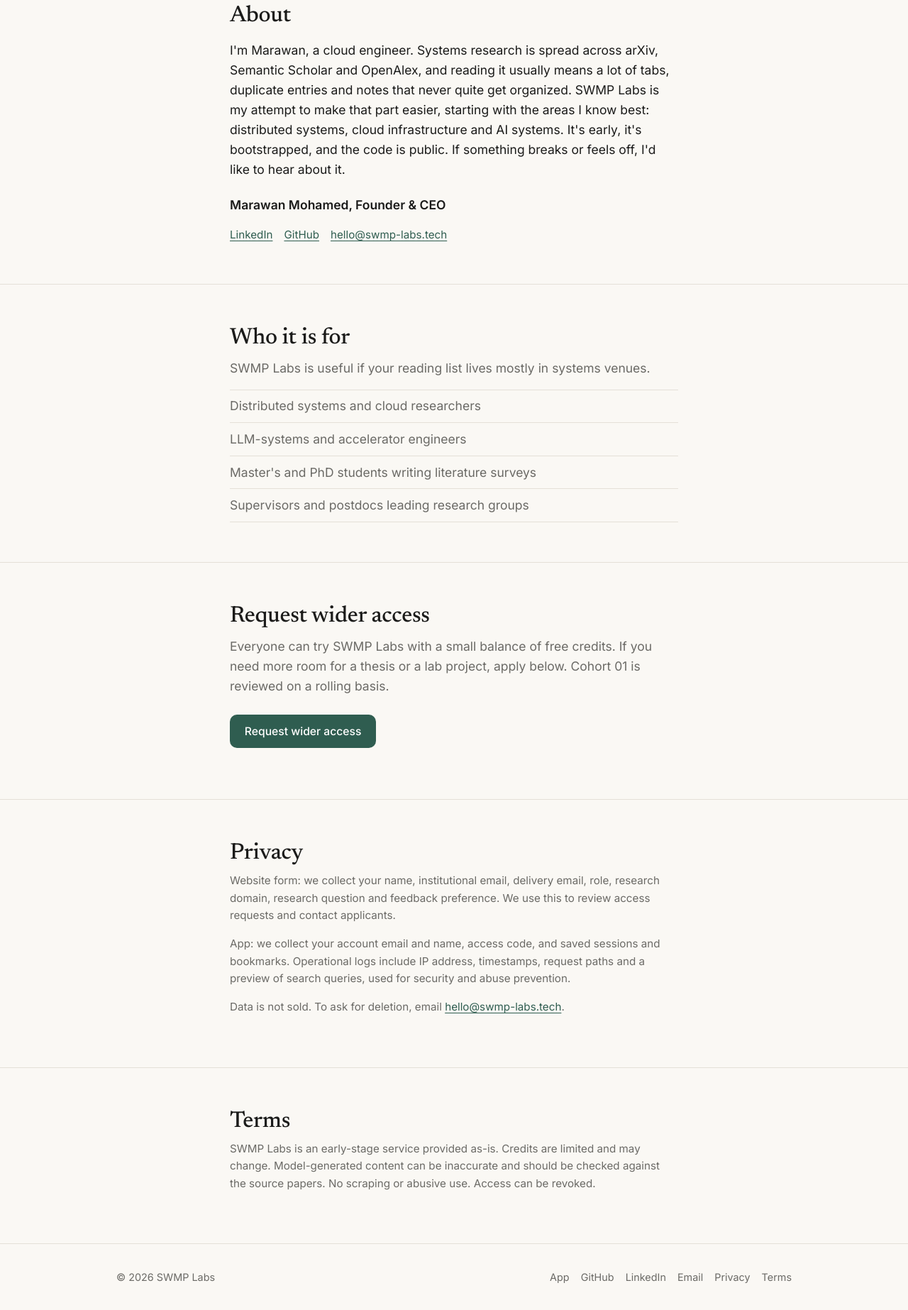
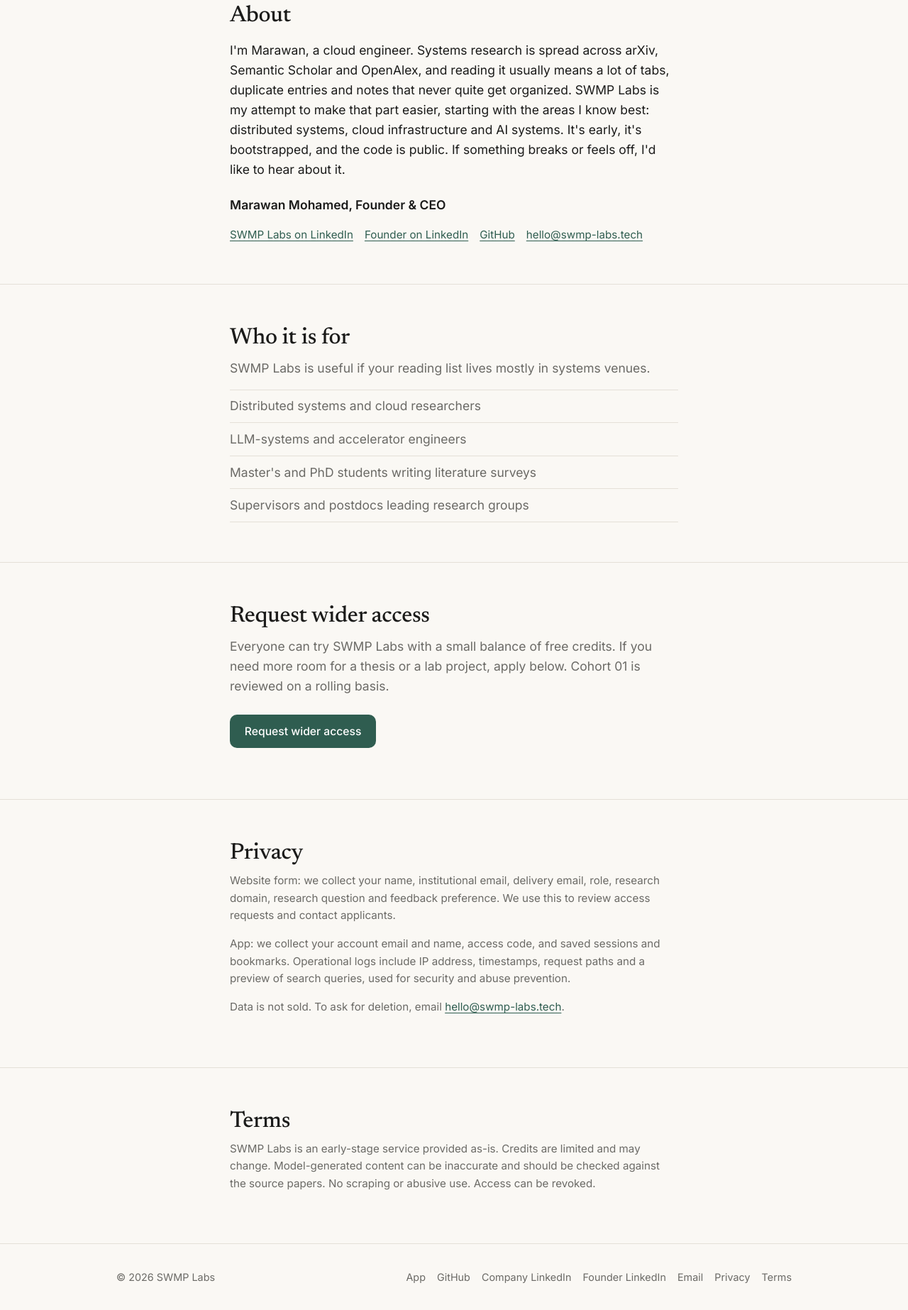
Before and after one commit to marawan090/axiom-landing-page, a website: page index.html in a window 1280 px wide. Shown: the part 4433-6279 px from the top of the page at 71% size. Drawn offline with Linux system fonts and the light colour scheme.

Commit message:
feat(site): add company LinkedIn link

```diff
--- a/index.html
+++ b/index.html
@@ -36,6 +36,7 @@
       "name": "Marawan Mohamed"
     },
     "sameAs": [
+      "https://www.linkedin.com/company/swmp-labs/",
       "https://www.linkedin.com/in/marawan-mohamed-elkzaz-07178a2a7/",
       "https://github.com/marawan090/swmp-labs/"
     ]
@@ -427,7 +428,8 @@
         <p style="margin-top:1rem;">I'm Marawan, a cloud engineer. Systems research is spread across arXiv, Semantic Scholar and OpenAlex, and reading it usually means a lot of tabs, duplicate entries and notes that never quite get organized. SWMP Labs is my attempt to make that part easier, starting with the areas I know best: distributed systems, cloud infrastructure and AI systems. It's early, it's bootstrapped, and the code is public. If something breaks or feels off, I'd like to hear about it.</p>
         <p class="byline">Marawan Mohamed, Founder &amp; CEO</p>
         <div class="about-links">
-          <a href="https://www.linkedin.com/in/marawan-mohamed-elkzaz-07178a2a7/">LinkedIn</a>
+          <a href="https://www.linkedin.com/company/swmp-labs/">SWMP Labs on LinkedIn</a>
+          <a href="https://www.linkedin.com/in/marawan-mohamed-elkzaz-07178a2a7/">Founder on LinkedIn</a>
           <a href="https://github.com/marawan090/swmp-labs/">GitHub</a>
           <a href="mailto:hello@swmp-labs.tech">hello@swmp-labs.tech</a>
         </div>
@@ -480,7 +482,8 @@
       <nav aria-label="Footer">
         <a href="https://app.swmp-labs.tech/">App</a>
         <a href="https://github.com/marawan090/swmp-labs/">GitHub</a>
-        <a href="https://www.linkedin.com/in/marawan-mohamed-elkzaz-07178a2a7/">LinkedIn</a>
+        <a href="https://www.linkedin.com/company/swmp-labs/">Company LinkedIn</a>
+        <a href="https://www.linkedin.com/in/marawan-mohamed-elkzaz-07178a2a7/">Founder LinkedIn</a>
         <a href="mailto:hello@swmp-labs.tech">Email</a>
         <a href="#privacy">Privacy</a>
         <a href="#terms">Terms</a>
```
